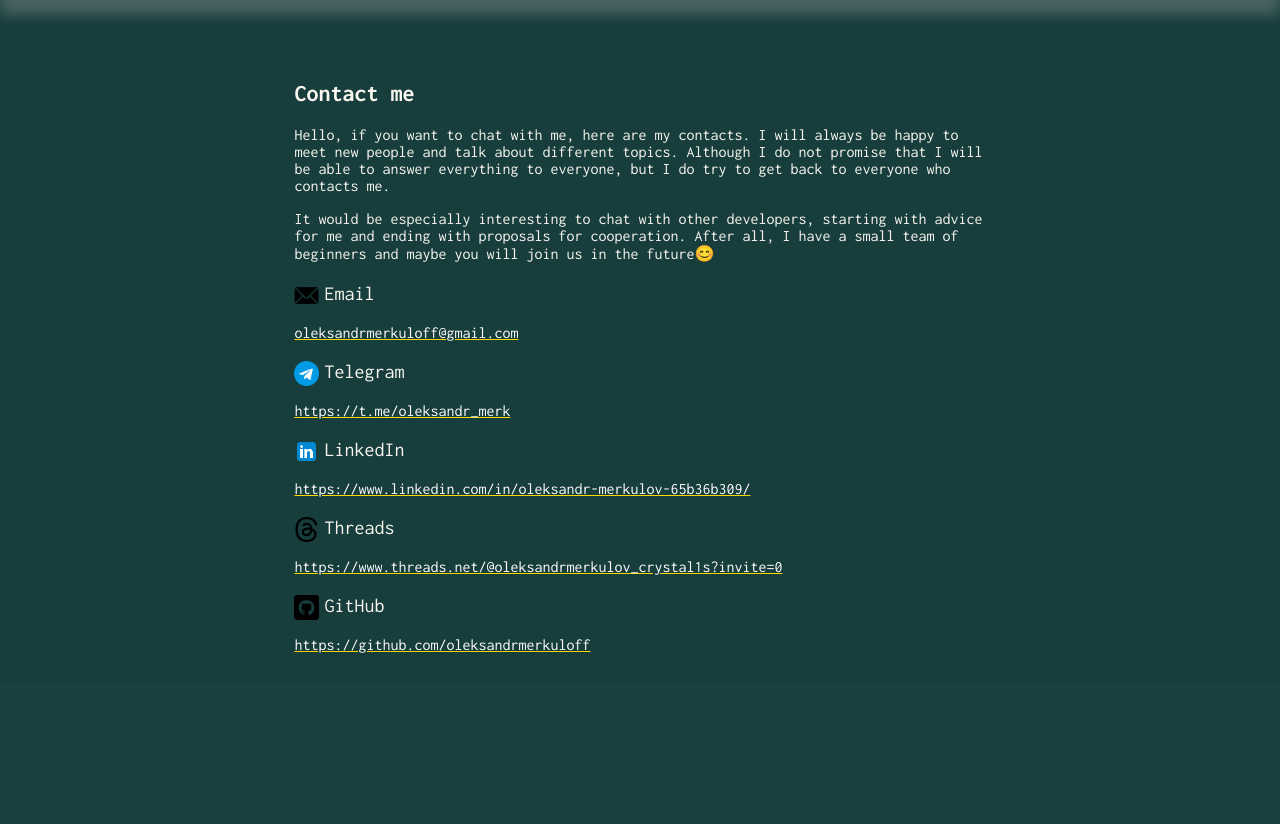
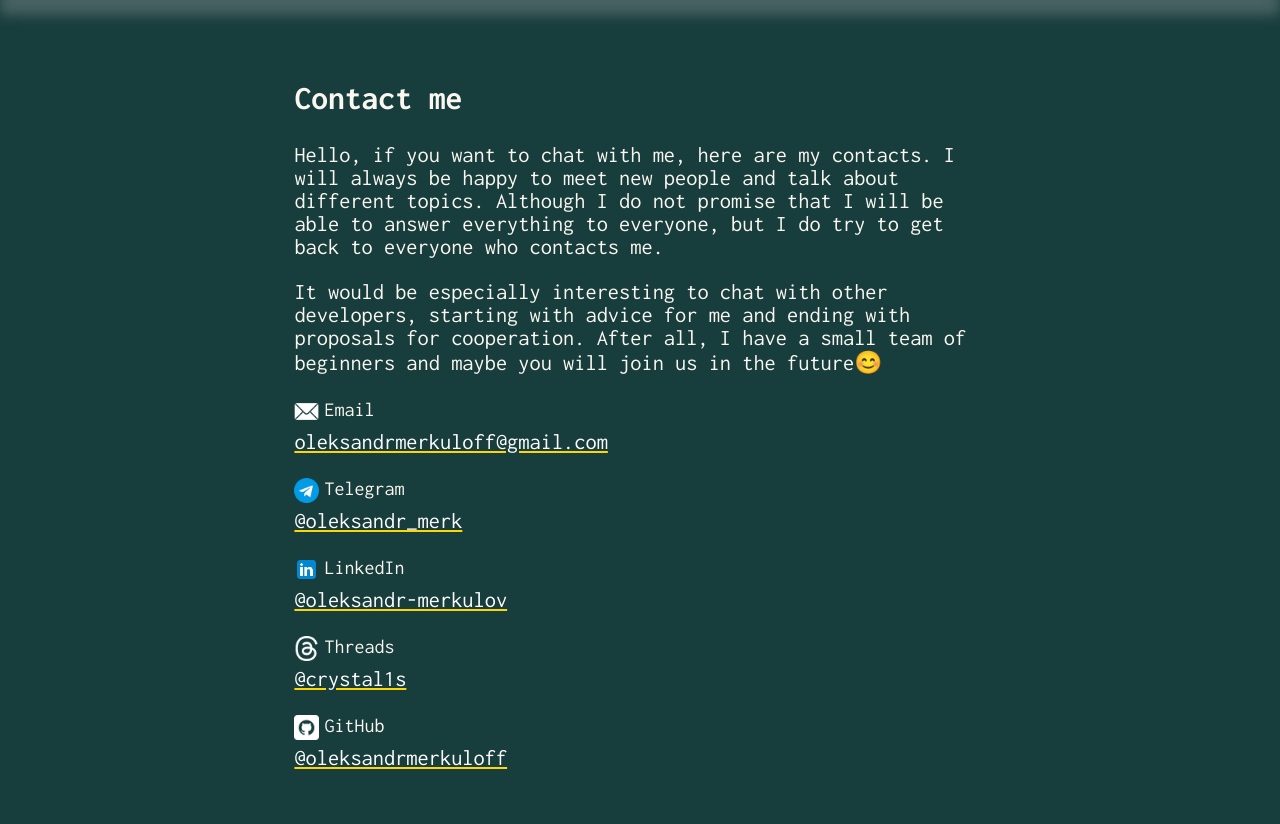
Before and after one commit to oleksandrmerkuloff/my-website, a Django app: page /contacts/ in a window 1280 px wide. Shown: the part 120-944 px from the top of the page. Before the commit the page ends 773 px from the top, so only its background shows below. Run offline with Django 5.2, Linux system fonts and the light colour scheme.

Commit message:
all design finished

```diff
--- a/static/contacts_page.css
+++ b/static/contacts_page.css
@@ -1,10 +1,15 @@
 #contacts-holder {
     width: 60%;
     margin: 0 auto;
+    font-size: 1.4em;
 }
 
-.conatct {
-    margin-bottom: 15px;
+.contact {
+    margin-bottom: 25px;
+}
+
+.contact-title {
+    margin: 10px 0;
 }
 
 .contact-img {
--- a/templates/contacts_page.html
+++ b/templates/contacts_page.html
@@ -19,29 +19,29 @@
 After all, I have a small team of beginners and maybe you will join us in the future😊
         </p>
         <div class="contact">
-            <img src="{% static "images/contact-icons/email.png" %}" alt="email" class="contact-img">
+            <img src="{% static "images/contact-icons/mail.png" %}" alt="email" class="contact-img">
             <p class="contact-title">Email</p>
-            <a href="oleksandrmerkuloff@gmail.com" class="contact-link">oleksandrmerkuloff@gmail.com</a>
+            <a href="mailto:oleksandrmerkuloff@gmail.com" class="contact-link">oleksandrmerkuloff@gmail.com</a>
         </div>
         <div class="contact">
             <img src="{% static "images/contact-icons/telegram.png" %}" alt="telegram" class="contact-img">
             <p class="contact-title">Telegram</p>
-            <a href="https://t.me/oleksandr_merk" class="contact-link">https://t.me/oleksandr_merk</a>
+            <a href="https://t.me/oleksandr_merk" class="contact-link">@oleksandr_merk</a>
         </div>
         <div class="contact">
             <img src="{% static "images/contact-icons/linkedin.png" %}" alt="linkedin" class="contact-img">
             <p class="contact-title">LinkedIn</p>
-            <a href="https://www.linkedin.com/in/oleksandr-merkulov-65b36b309/" class="contact-link">https://www.linkedin.com/in/oleksandr-merkulov-65b36b309/</a>
+            <a href="https://www.linkedin.com/in/oleksandr-merkulov-65b36b309/" class="contact-link">@oleksandr-merkulov</a>
         </div>
         <div class="contact">
             <img src="{% static "images/contact-icons/threads.png" %}" alt="threads" class="contact-img">
             <p class="contact-title">Threads</p>
-            <a href="https://www.threads.net/@oleksandrmerkulov_crystal1s?invite=0" class="contact-link">https://www.threads.net/@oleksandrmerkulov_crystal1s?invite=0</a>
+            <a href="https://www.threads.net/@oleksandrmerkulov_crystal1s?invite=0" class="contact-link">@crystal1s</a>
         </div>
         <div class="contact">
             <img src="{% static "images/contact-icons/github.png" %}" alt="github" class="contact-img">
             <p class="contact-title">GitHub</p>
-            <a href="https://github.com/oleksandrmerkuloff" class="contact-link">https://github.com/oleksandrmerkuloff</a>
+            <a href="https://github.com/oleksandrmerkuloff" class="contact-link">@oleksandrmerkuloff</a>
         </div>
     </div>
 {% endblock %}
```
Also changed, not shown: static/images/contact-icons/email.png (deleted), static/images/contact-icons/github.png, static/images/contact-icons/mail.png (added), static/images/contact-icons/threads.png.
